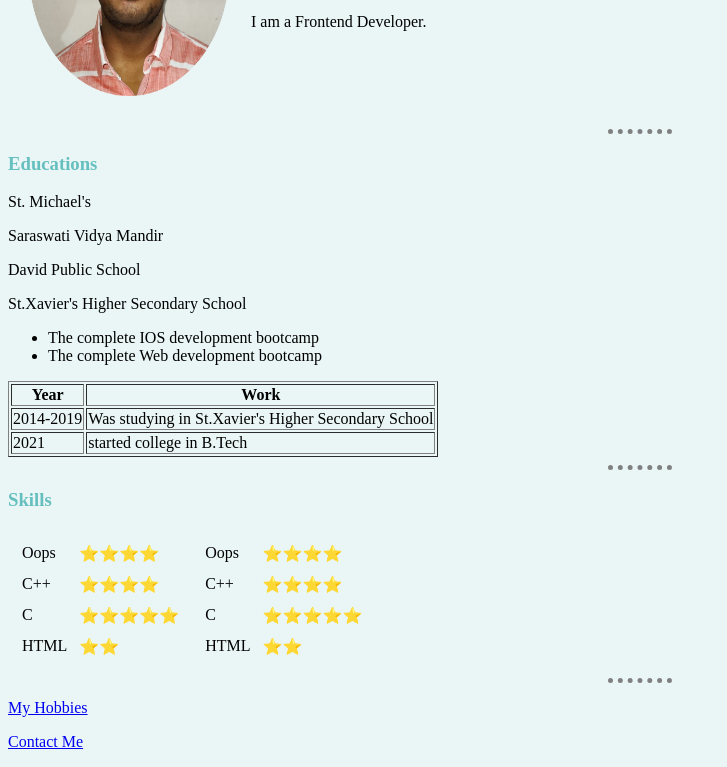
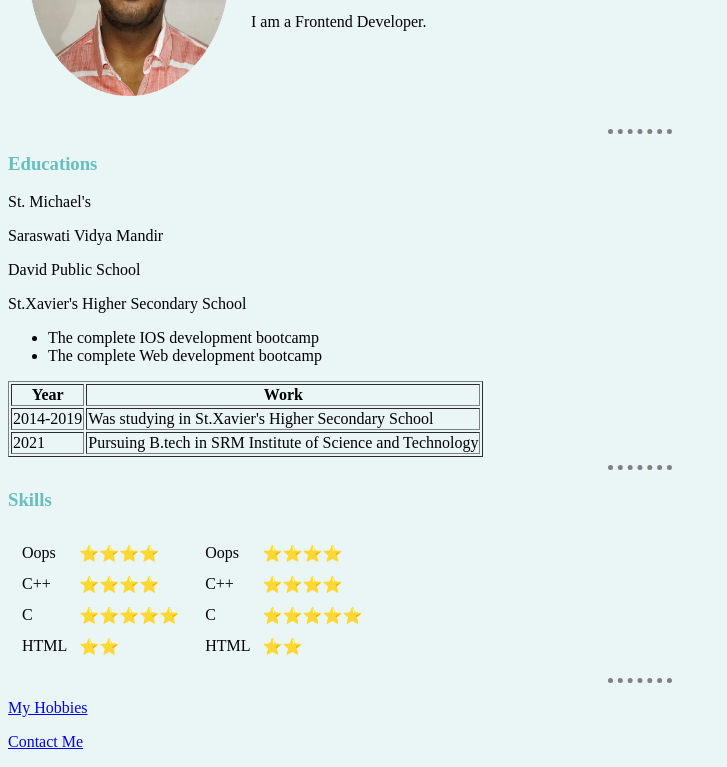
Before and after one commit to Nilesh-51/CV, a plain HTML site: page index.html in a window 1280 px wide. Shown: the part 183-950 px from the top of the page, without its empty margins (0-727 px from the left). Drawn offline with Linux system fonts and the light colour scheme.

Commit message:
Update index.html

```diff
--- a/index.html
+++ b/index.html
@@ -48,7 +48,7 @@
         </tr>
         <tr>
             <td>2021</td>
-            <td>started college in B.Tech</td>
+            <td>Pursuing B.tech in SRM Institute of Science and Technology</td>
         </tr>
     </table>
     <hr>
```
